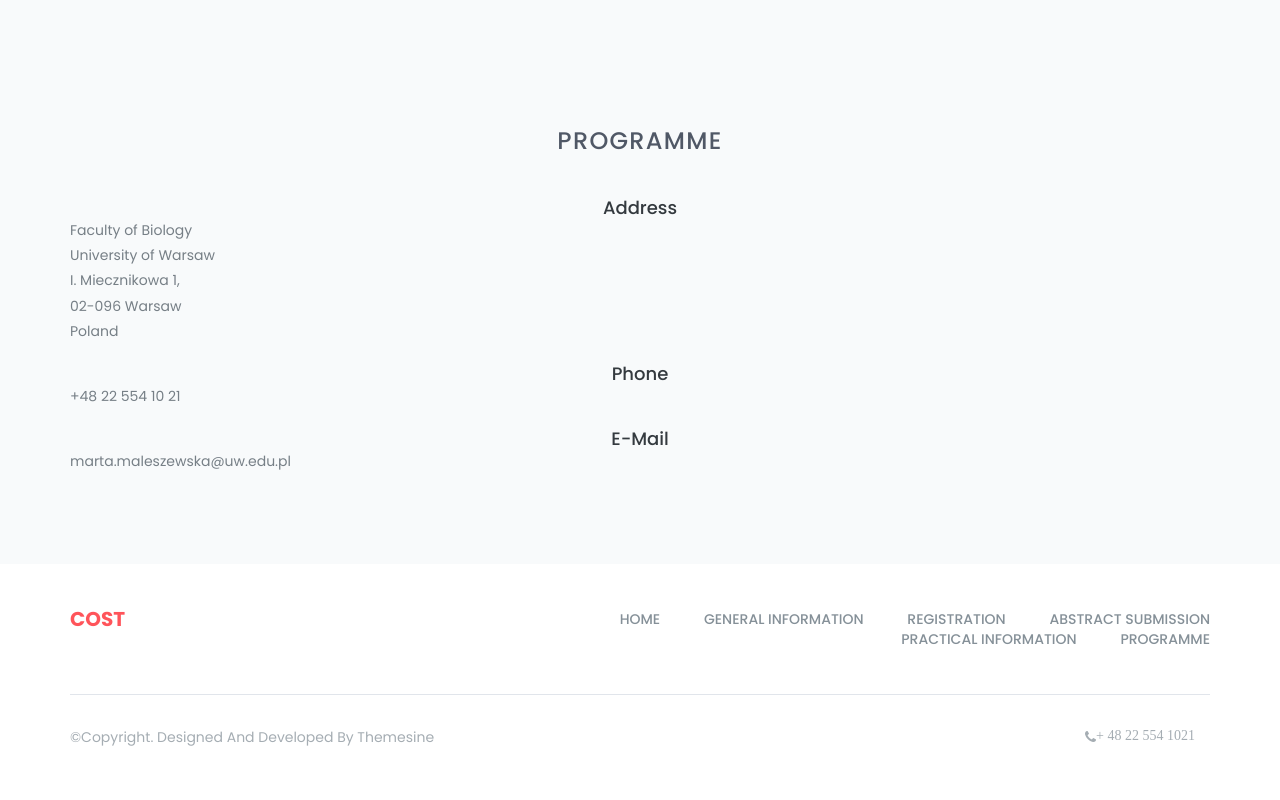
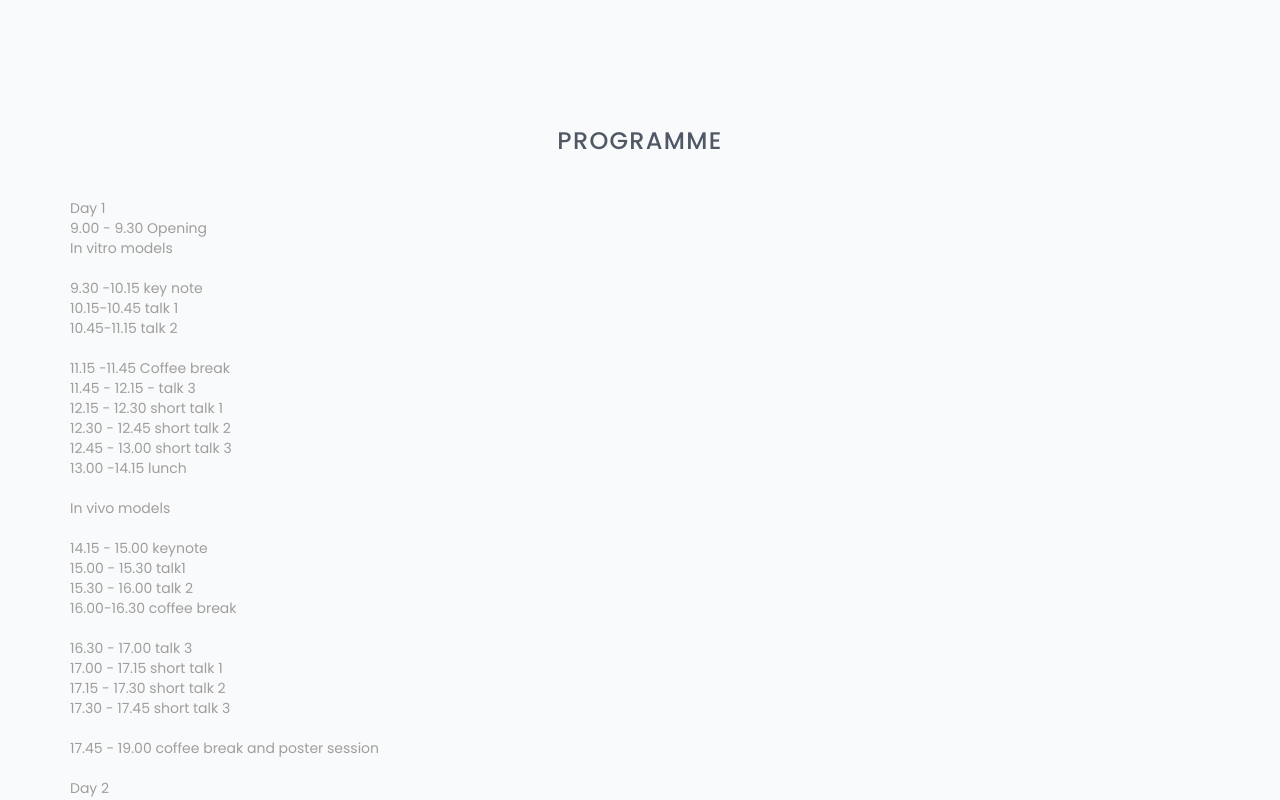
Before and after one commit to immunomodelconference/blendiman.github.io, a plain HTML site: page index.html in a window 1280 px wide. Shown: the part 6220-7020 px from the top of the page. Drawn offline with nearby package versions, Linux system fonts and the light colour scheme.

Commit message:
Update index.html

```diff
--- a/index.html
+++ b/index.html
@@ -420,22 +420,62 @@ If you have any questions, do not hesitate to email marta.maleszewska@uw.edu.pl
 		<section id="contact"  class="blog">
 			<div class="container">
 					<div class="section-header"><h2>Programme</h2></div><br>
-					<div class="section-header"><h3> Address </h3></div>
-					<p>
-						Faculty of Biology<br>
-						University of Warsaw<br>
-						I. Miecznikowa 1,<br>
-						02-096 Warsaw<br>
-						Poland
-					</p>
-					<br>
-					<div class="section-header"><h3> Phone </h3></div>
-					<p>+48 22 554 10 21</p>
-					<br>
-					<div class="section-header"><h3>E-mail</h3></div>
-					<p>marta.maleszewska@uw.edu.pl</p>
-				</div>
+					Day 1<br>
+
+9.00 - 9.30 Opening <br>
+
+In vitro models<br><br>
+
+9.30 -10.15 key note<br>
+10.15-10.45 talk 1<br>
+10.45-11.15 talk 2<br><br>
+
+11.15 -11.45 Coffee break<br>
+
+11.45 - 12.15 - talk 3<br>
+12.15 - 12.30 short talk 1<br>
+12.30 - 12.45 short talk 2<br>
+12.45 - 13.00 short talk 3<br>
+
+13.00 -14.15 lunch<br><br>
+
+In vivo models<br><br>
+
+14.15 - 15.00 keynote<br>
+15.00 - 15.30 talk1<br>
+15.30 - 16.00 talk 2 <br>
+
+16.00-16.30 coffee break<br><br>
+
+16.30 - 17.00 talk 3<br>
+17.00 - 17.15 short talk 1 <br>
+17.15 - 17.30 short talk 2<br>
+17.30 - 17.45 short talk 3<br><br>
+
+17.45 - 19.00 coffee break and poster session<br><br>
+
+
+Day 2<br>
+In silico modeling<br><br>
+
+9.00-9.30  talk 1<br>
+9.30-9.45 short  talk 1<br>
+9.45-10.00 short  talk 2<br><br>
+
+10.00-11.00 round table discussion - consortium building<br><br>
+
+11.00-11.30 Coffee break<br><br>
+
+Ex vivo models<br>
+11.30-12.00 talk 1<br>
+12.00-12.15 short talk 1<br>
+12.15-12.30 short talk 2<br>
+12.30-13.30 round table discussion - consortium building closing remarks<br><br>
+
+13.30-14.30 lunch<br>
+
 			</div>
+		</div>
 
 		</section><!--/subscription-->
 		<!--subscription end -->
```
